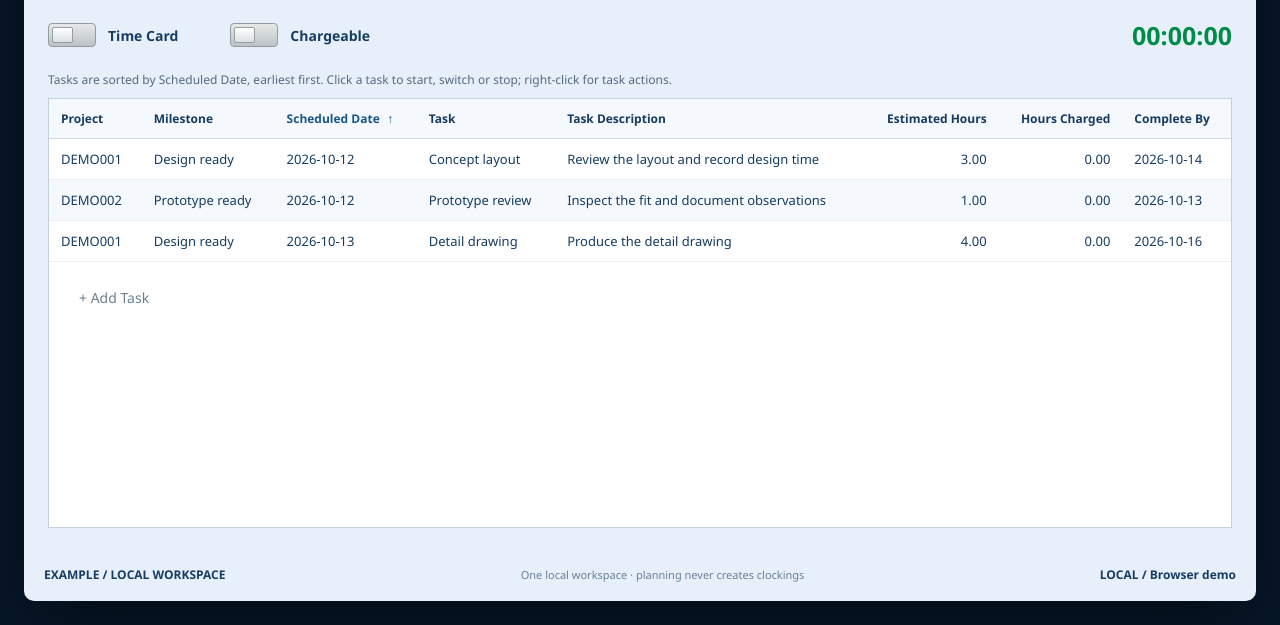
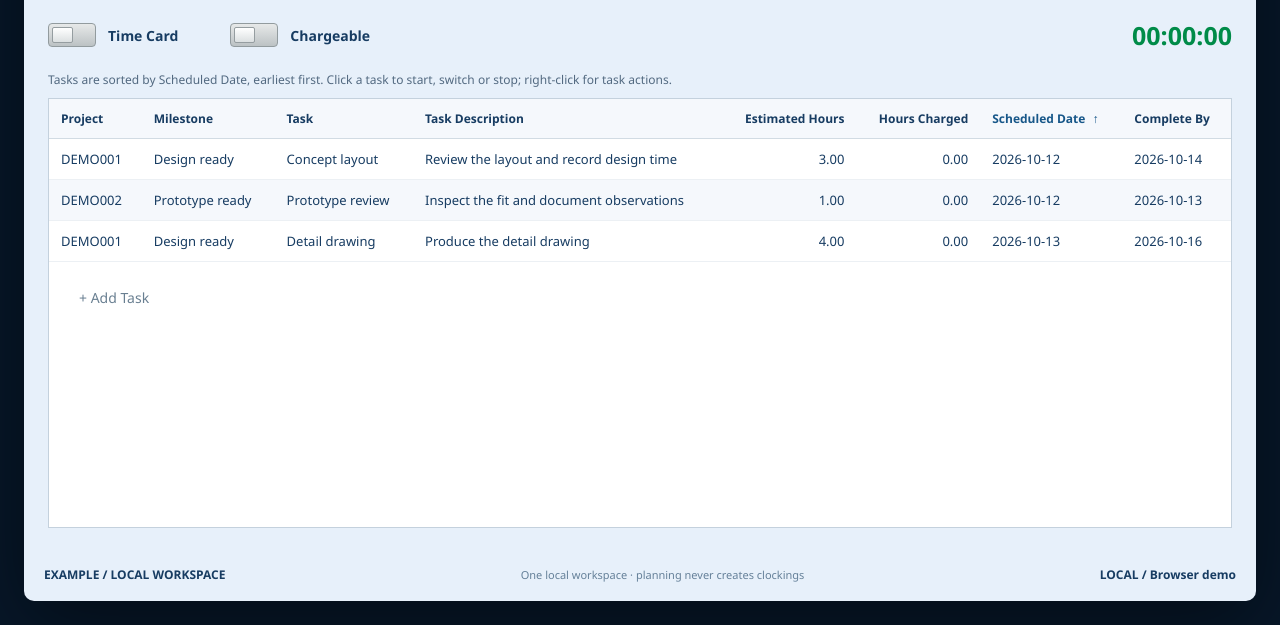
Before and after one commit to Jpickens63/PaidProSolutions-Website, a plain HTML site: page lite-demo.html in a window 1280 px wide. Shown: the part 246-871 px from the top of the page. Drawn offline with Linux system fonts and the light colour scheme.

Commit message:
Move Scheduled Date before Complete By in Time Card

```diff
--- a/lite-demo.html
+++ b/lite-demo.html
@@ -1,5 +1,5 @@
 <!doctype html>
-<html lang="en"><head><meta charset="utf-8"><meta name="viewport" content="width=device-width, initial-scale=1"><meta name="description" content="Try PAIDPRO CLIENT LITE: a date-sorted Time Card, manually dated Project Gantt, Task-Manager deadline planning and Excel export in one browser workspace."><title>PAIDPRO CLIENT LITE | PAIDPRO Solutions</title><link rel="icon" href="favicon.png"><link rel="stylesheet" href="lite-demo.css"><script src="lite-store.js" defer></script><script src="gantt-hours.js" defer></script><script src="lite-demo.js" defer></script></head>
+<html lang="en"><head><meta charset="utf-8"><meta name="viewport" content="width=device-width, initial-scale=1"><meta name="description" content="Try PAIDPRO CLIENT LITE: a date-sorted Time Card, manually dated Project Gantt, Task-Manager deadline planning and Excel export in one browser workspace."><title>PAIDPRO CLIENT LITE | PAIDPRO Solutions</title><link rel="icon" href="favicon.png"><link rel="stylesheet" href="lite-demo.css"><script src="lite-store.js" defer></script><script src="gantt-hours.js" defer></script><script src="lite-demo.js?v=time-card-dates-20261012-2" defer></script></head>
 <body>
 <aside class="demo-note"><a href="index.html#time-management">← Time Management</a><span>Browser example · tasks and time stay on this device · not a company login</span><button id="reset">Reset example</button></aside>
 <p id="workspace-warning" role="alert" hidden></p>
@@ -9,7 +9,7 @@
 <div class="tabs" role="tablist" aria-label="PAIDPRO CLIENT LITE modules"><button class="active" data-tab="work" id="work-tab" role="tab" aria-selected="true" aria-controls="work">Work</button><button data-tab="task-manager" id="task-manager-tab" role="tab" aria-selected="false" aria-controls="task-manager">Task-Manager</button><button disabled title="Connected assets require full PAIDPRO">Assets</button><button disabled title="Application agents require full PAIDPRO">Applications</button></div>
 <section id="work"><div class="controls"><button class="toggle" id="mode" role="switch" aria-checked="false" aria-label="Switch between Time Card and Project Gantt"><span></span></button><b id="mode-label">Time Card</b><div id="charge-control"><button class="toggle" id="charge" role="switch" aria-checked="false" aria-label="Show non-chargeable time"><span></span></button><b id="charge-label">Chargeable</b></div><output id="timer">00:00:00</output></div>
 <p class="hint" id="work-hint">Tasks are sorted by Scheduled Date, earliest first. Click a task to start, switch or stop; right-click for task actions.</p>
-<div id="card" class="table-wrap"><table aria-label="Time Card"><thead><tr><th scope="col">Project</th><th scope="col">Milestone</th><th scope="col" aria-sort="ascending" title="Earliest scheduled date first">Scheduled Date <span aria-hidden="true">↑</span></th><th scope="col">Task</th><th scope="col">Task Description</th><th scope="col" class="num">Estimated Hours</th><th scope="col" class="num">Hours Charged</th><th scope="col">Complete By</th></tr></thead><tbody id="tasks"></tbody></table><button class="blank-add" id="add">+ Add Task</button></div>
+<div id="card" class="table-wrap"><table aria-label="Time Card"><thead><tr><th scope="col">Project</th><th scope="col">Milestone</th><th scope="col">Task</th><th scope="col">Task Description</th><th scope="col" class="num">Estimated Hours</th><th scope="col" class="num">Hours Charged</th><th scope="col" aria-sort="ascending" title="Earliest scheduled date first">Scheduled Date <span aria-hidden="true">↑</span></th><th scope="col">Complete By</th></tr></thead><tbody id="tasks"></tbody></table><button class="blank-add" id="add">+ Add Task</button></div>
 <div id="gantt" class="table-wrap" hidden><table id="chart"></table></div></section>
 <section id="task-manager" role="tabpanel" aria-labelledby="task-manager-tab" hidden><iframe id="task-manager-module" data-src="task-manager.html?embedded=1" title="Task-Manager: tasks, scheduling, overtime and Excel Gantt export"></iframe></section>
 <footer><button id="company">EXAMPLE / LOCAL WORKSPACE</button><span>One local workspace · planning never creates clockings</span><button id="database">LOCAL / Browser demo</button></footer>
--- a/lite-demo.js
+++ b/lite-demo.js
@@ -23,7 +23,7 @@
     const rows=noncharge?['Lunch','Break','Meeting','Holiday','Vacation','Other'].map(name=>({id:name,name,category:name.toUpperCase()})):openTasks();
     for(const task of rows){const tr=document.createElement('tr'),category=task.category||'TASK';
       tr.dataset.taskId=task.id;
-      [task.project||'—',task.milestone||'—',task.start||'—',task.name,task.description||'Non-project time',task.estimate?.toFixed(2)||'—',category==='TASK'?store.chargedHours(task,state).toFixed(2):'—',task.due||'—'].forEach((text,i)=>{const c=cell(tr,text);if(i===2)c.className='scheduled-date';if(i===5||i===6)c.className='num';});
+      [task.project||'—',task.milestone||'—',task.name,task.description||'Non-project time',task.estimate?.toFixed(2)||'—',category==='TASK'?store.chargedHours(task,state).toFixed(2):'—',task.start||'—',task.due||'—'].forEach((text,i)=>{const c=cell(tr,text);if(i===6)c.className='scheduled-date';if(i===4||i===5)c.className='num';});
       if(state.active?.task===task.id)tr.classList.add('running');tr.tabIndex=0;tr.onclick=()=>select(task.id,category);tr.onkeydown=e=>{if(e.key==='Enter'||e.key===' '){e.preventDefault();select(task.id,category);}};
       tr.oncontextmenu=e=>context(e,category==='TASK'?task.id:null);$('tasks').append(tr);
     }renderTimer();renderChart();
```
